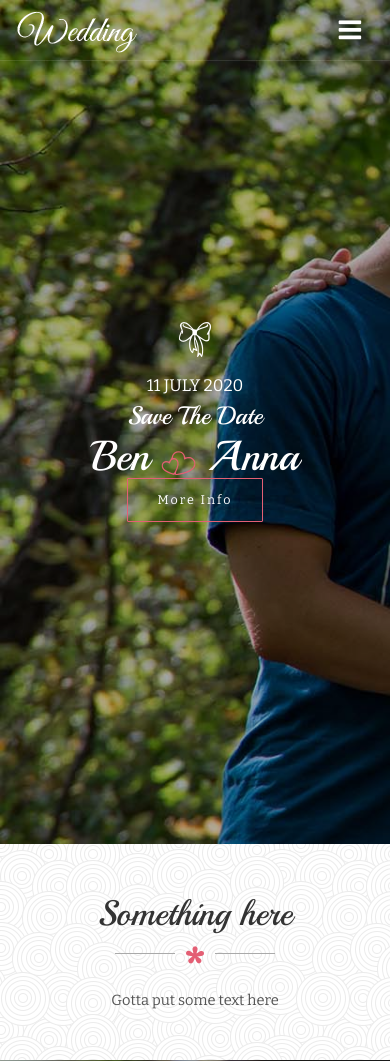
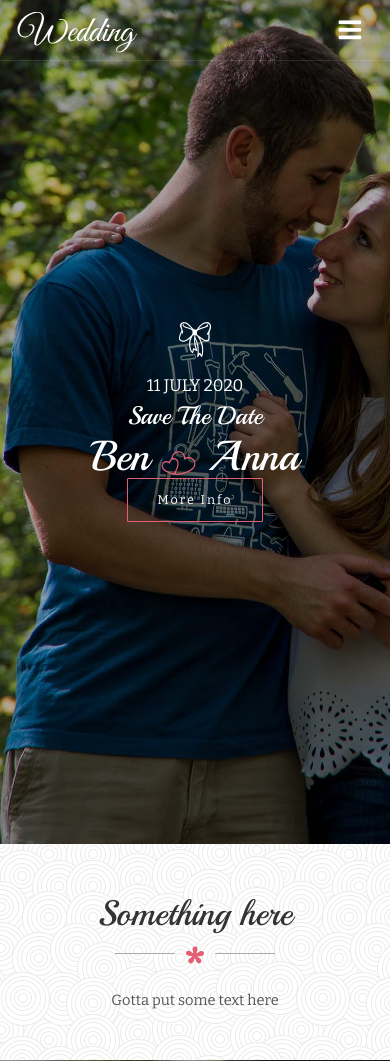
Before and after one commit to benreid24/wedding-site, a Django app: page / in a window 390 px wide. Shown: the top 1061 px of the page. Run offline with Django 3.2, Linux system fonts and the light colour scheme; some libraries are stand-ins or nearby versions.

Commit message:
Change background for mobile

```diff
--- a/wedding/static/core/01-homepage/css/styles.css
+++ b/wedding/static/core/01-homepage/css/styles.css
@@ -248,7 +248,14 @@ header .main-menu li.drop-down a.mouseover + ul.drop-down-menu{ display: block;
 --------------------------------- */
 
 .main-slider{ height: 100vh; position: relative; z-index: 1;
-	background-image: url(../../images/slider-1-1600x900.jpg); background-size: cover; color: #fff; }
+	 background-size: cover; color: #fff; }
+
+@media (min-width: 800px) {
+    .main-slider{background-image: url(../../images/slider-1-1600x900.jpg);}
+}
+@media (max-width: 799px) {
+    .main-slider{background-image: url(../../images/mobilebgnd.jpg);}
+}
 
 .main-slider:after{ content:''; position: absolute; top: 0; bottom: 0; left: 0; right: 0;
 	z-index: -1; background: rgba(0,0,0,.3); }
```
Also changed, not shown: wedding/static/core/images/mobilebgnd.jpg (added).
